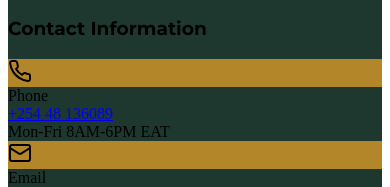
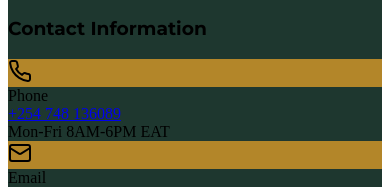
Before and after one commit to tawi-group/tawigroup, a React (Vite) app in the folder client/: page / in a window 390 px wide. Shown: the part 7738-7925 px from the top of the page. Built offline with nearby package versions, Linux system fonts and the light colour scheme.

Commit message:
Update phone number Home.tsx

```diff
--- a/client/src/pages/home.tsx
+++ b/client/src/pages/home.tsx
@@ -707,7 +707,7 @@ export default function Home() {
                     <div>
                       <div className='font-semibold text-white'>Phone</div>
                       <div className='text-white/80'>
-                        <a href='tel:+25448136089'>+254 48 136089</a>
+                        <a href='tel:+254748136089'>+254 748 136089</a>
                       </div>
                       <div className='text-white/60 text-sm mt-1'>
                         Mon-Fri 8AM-6PM EAT
```
